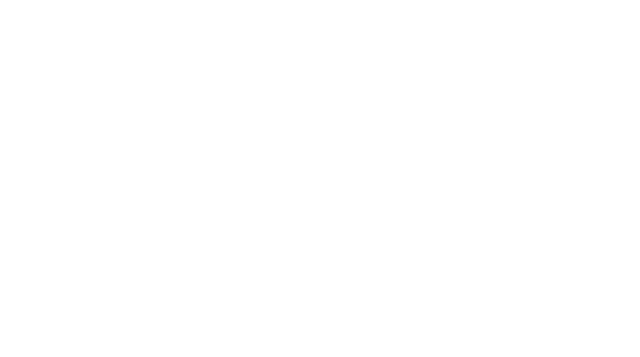
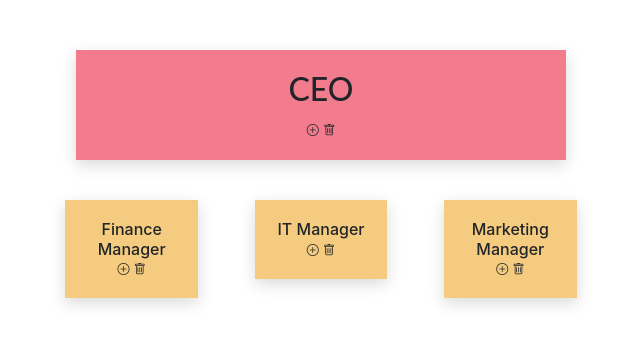
Before and after one commit to yongshun950824/org-chart-demo, a website: page index.html in a window 1280 px wide. Shown: the whole page, without its empty margins (319-959 px from the left). Drawn offline with nearby package versions, Linux system fonts and the light colour scheme; the site is published under a folder, as on GitHub Pages, so addresses that start at the root find nothing.

Commit message:
2 files modified

```diff
--- a/index.html
+++ b/index.html
@@ -1,17 +1,16 @@
 <html>
   <head>
     <meta name="viewport" content="width=device-width, initial-scale=1.0" />
-    <base href="/" />
 
     <script src="https://cdnjs.cloudflare.com/ajax/libs/jquery/3.6.0/jquery.min.js"></script>
-    <script type="text/javascript" src="/index.js"></script>
+    <script type="text/javascript" src="./index.js"></script>
 
     <link
       rel="stylesheet"
       href="https://cdn.jsdelivr.net/npm/bootstrap@4.4.1/dist/css/bootstrap.min.css"
     />
     <link rel="stylesheet" href="https://cdnjs.cloudflare.com/ajax/libs/bootstrap-icons/1.9.1/font/bootstrap-icons.min.css" />
-    <link rel="stylesheet" href="/style.css" />
+    <link rel="stylesheet" href="./style.css" />
   </head>
   <body>
     <div id="app">
```
Also changed, not shown: README.md.
